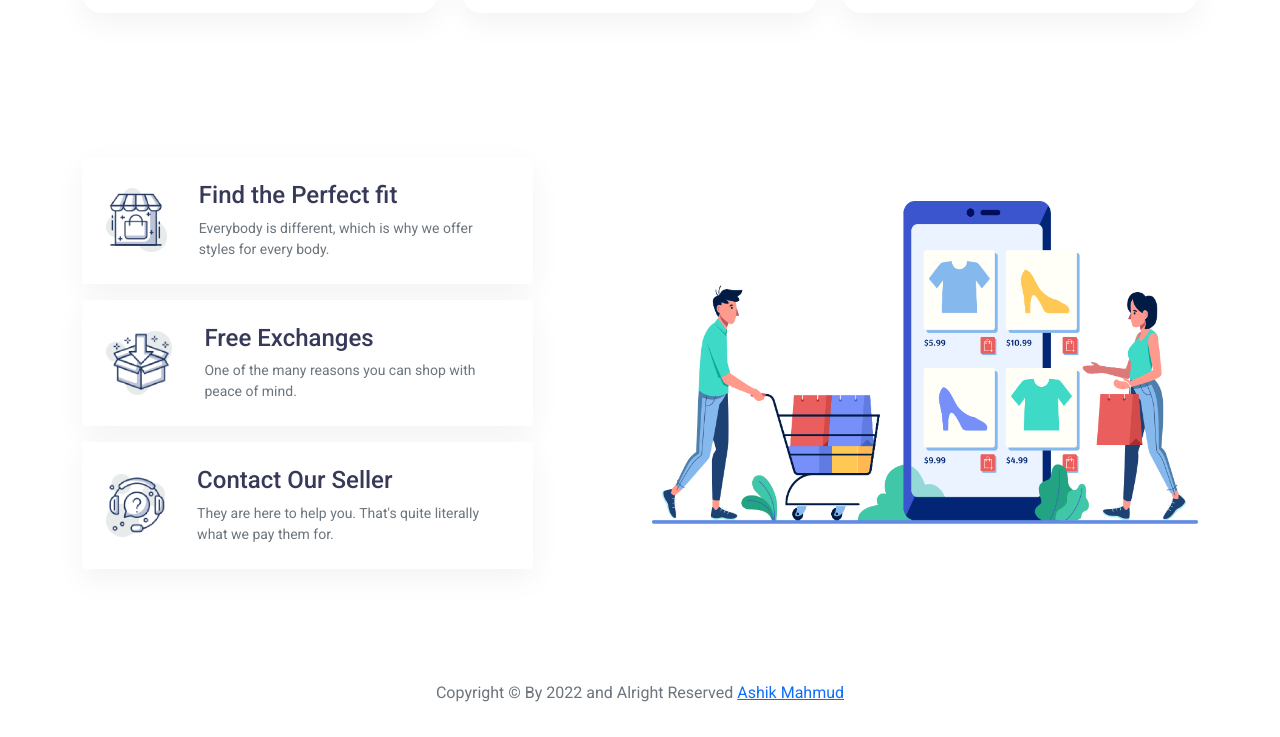
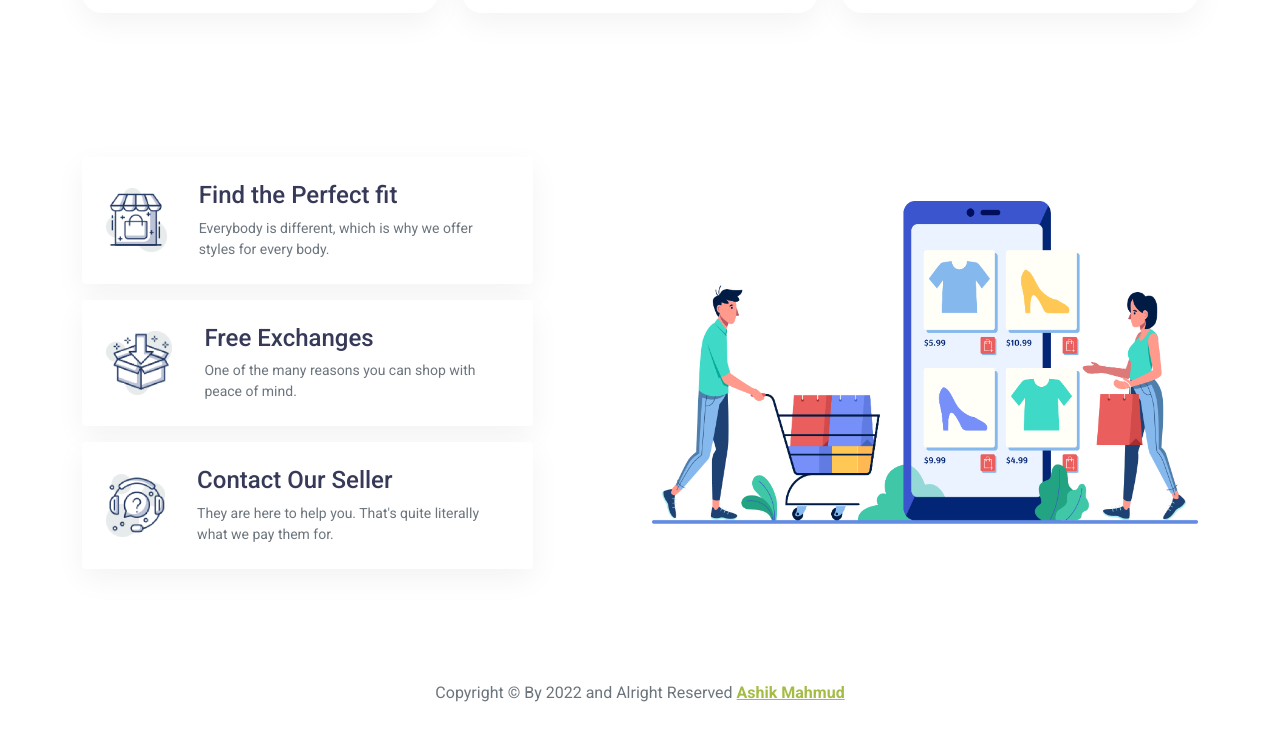
Before and after one commit to Ashik-Mahmud/penguin-fashion, a plain HTML site: page index.html in a window 1280 px wide. Shown: the part 2191-2928 px from the top of the page. Drawn offline with nearby package versions, Linux system fonts and the light colour scheme.

Commit message:
footer link changes to make in my own linkedin link

```diff
--- a/index.html
+++ b/index.html
@@ -285,7 +285,7 @@
     <!-- footer part design  -->
     <footer id="footer" class="py-3 text-center">
         <div class="footer-container container">
-            <p class="lead text-muted fs-6">Copyright &copy; By 2022 and Alright Reserved <a href="#">Ashik Mahmud</a>
+            <p class="lead text-muted fs-6">Copyright &copy; By 2022 and Alright Reserved <a target="_blank" href="https://www.linkedin.com/in/ashik-mahmud-1510421b0/" class="text-common alert-link">Ashik Mahmud</a>
             </p>
         </div>
     </footer>
```
